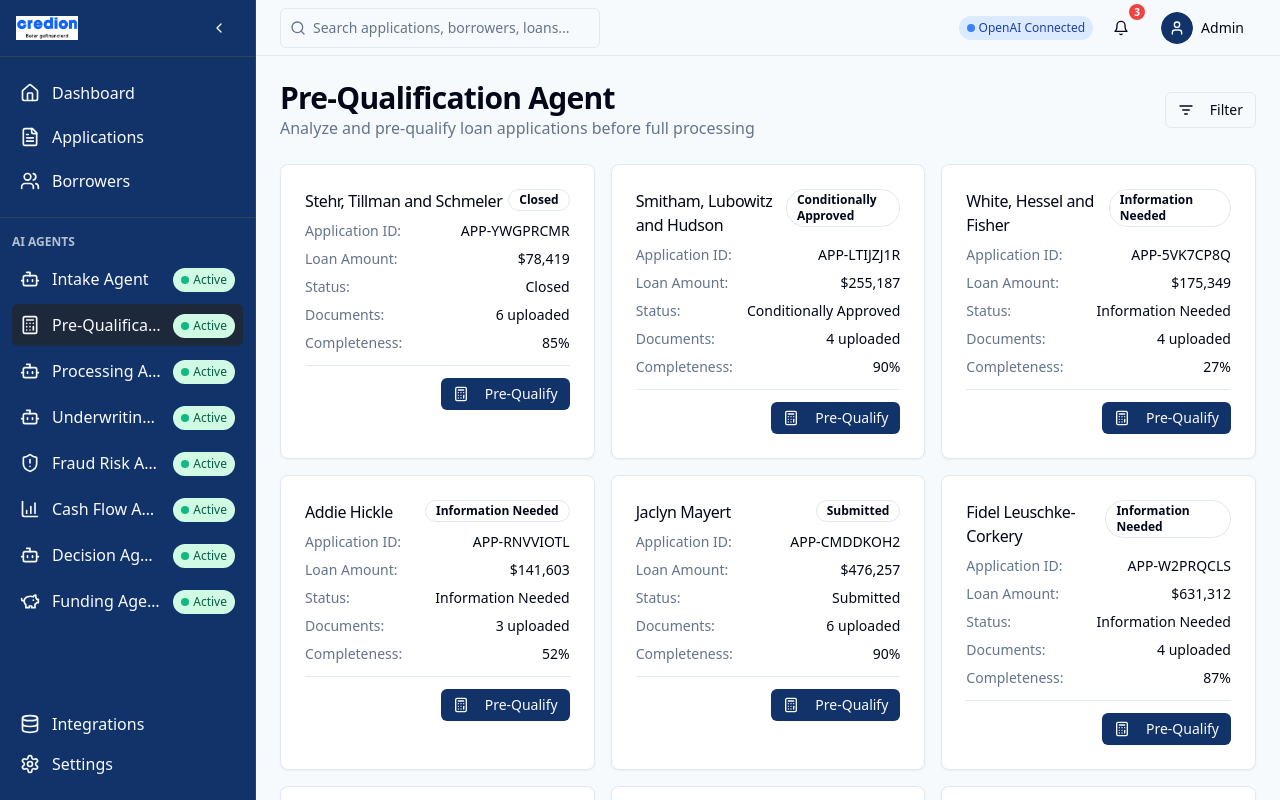
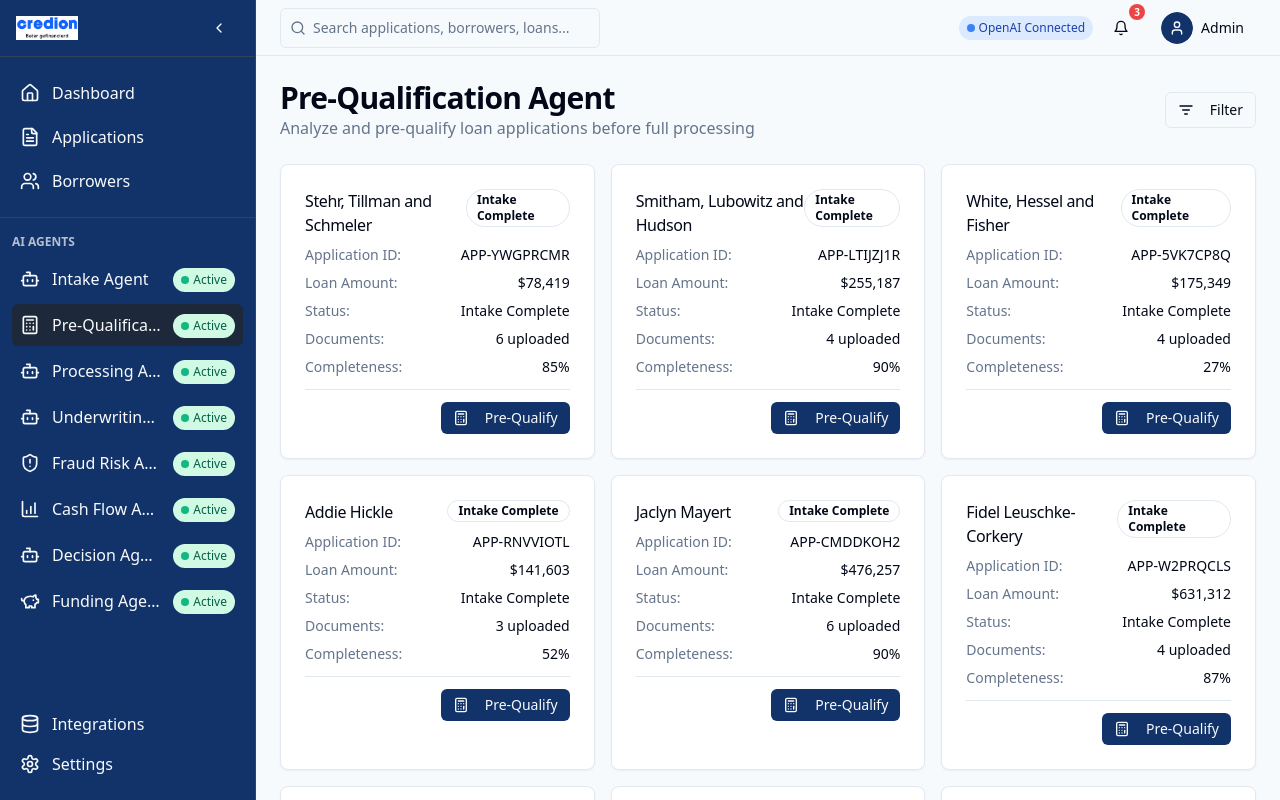
Before and after one commit to monsterindian/originate-ai-agents, a React (Vite) app: page /agents/pre-qualification in a window 1280 px wide. Built offline with nearby package versions, Linux system fonts and the light colour scheme.

Commit message:
Fix: Update pre-qualification status
Update the status of applications under "Pre-qualification" to "Intake complete" in the Pre-qualification agent.

```diff
--- a/src/components/dashboard/StatusDistributionChart.tsx
+++ b/src/components/dashboard/StatusDistributionChart.tsx
@@ -73,7 +73,7 @@ const StatusDistributionChart = ({ data, className }: StatusDistributionChartPro
                 fill="#8884d8"
                 dataKey="value"
                 nameKey="name"
-                label={({ name, percent }) => `${name}: ${(percent * 100).toFixed(0)}%`}
+                label={({ name, percent }) => `${name}: ${Math.round(percent * 100)}%`}
               >
                 {chartData.map((entry, index) => (
                   <Cell key={`cell-${index}`} fill={entry.color} />
@@ -81,7 +81,7 @@ const StatusDistributionChart = ({ data, className }: StatusDistributionChartPro
               </Pie>
               <Tooltip
                 formatter={(value: number, name: string) => [
-                  `${value} applications`, name
+                  `${Math.round(value)} applications`, name
                 ]}
               />
               <Legend
--- a/src/pages/agents/PreQualificationAgent.tsx
+++ b/src/pages/agents/PreQualificationAgent.tsx
@@ -1,4 +1,3 @@
-
 import { useState, useEffect } from "react";
 import { useSearchParams } from "react-router-dom";
 import MainLayout from "@/components/layout/MainLayout";
@@ -33,11 +32,9 @@ const PreQualificationAgent = () => {
     const fetchData = async () => {
       try {
         setIsLoading(true);
-        // Get applications for pre-qualification agent
         const apps = getApplicationsForAgentType('pre-qualification', 50);
         setApplications(apps);
 
-        // If applicationId is provided, fetch that specific application
         if (applicationId) {
           const app = apps.find(a => a.id === applicationId);
           if (app) {
@@ -67,7 +64,6 @@ const PreQualificationAgent = () => {
     setIsProcessing(true);
     setProcessingProgress(0);
 
-    // Simulate processing progress
     const interval = setInterval(() => {
       setProcessingProgress(prev => {
         const newProgress = prev + Math.random() * 10;
@@ -75,8 +71,7 @@ const PreQualificationAgent = () => {
           clearInterval(interval);
           setIsProcessing(false);
 
-          // Create pre-qualification data
-          const preQualificationScore = Math.floor(Math.random() * 40) + 50; // 50-90
+          const preQualificationScore = Math.floor(Math.random() * 40) + 50;
           const scoreLabel = preQualificationScore >= 80
             ? "Excellent"
             : preQualificationScore >= 70
@@ -85,11 +80,9 @@ const PreQualificationAgent = () => {
                 ? "Moderate"
                 : "Fair";
 
-          // Update application with pre-qualification data
           setApplication(prev => {
             if (!prev) return null;
 
-            // Create factors
             const factors: PreQualificationFactor[] = [
               {
                 factor: "Credit Score",
@@ -177,7 +170,6 @@ const PreQualificationAgent = () => {
     return () => clearInterval(interval);
   };
 
-  // Function to get appropriate color based on score
   const getScoreColor = (score: number) => {
     if (score >= 80) return "text-green-600";
     if (score >= 70) return "text-emerald-600";
@@ -187,7 +179,6 @@ const PreQualificationAgent = () => {
     return "text-red-600";
   };
 
-  // Function to get appropriate background color based on score
   const getScoreBgColor = (score: number) => {
     if (score >= 80) return "bg-green-100";
     if (score >= 70) return "bg-emerald-100";
@@ -197,7 +188,6 @@ const PreQualificationAgent = () => {
     return "bg-red-100";
   };
 
-  // Function to get badge variant based on factor impact
   const getFactorBadgeVariant = (impact: "positive" | "negative" | "neutral") => {
     switch (impact) {
       case "positive": return "bg-green-100 text-green-800";
@@ -207,7 +197,6 @@ const PreQualificationAgent = () => {
     }
   };
 
-  // Function to get icon based on factor impact
   const getFactorIcon = (impact: "positive" | "negative" | "neutral") => {
     switch (impact) {
       case "positive": return <ChevronUp className="w-4 h-4 text-green-600" />;
@@ -230,7 +219,6 @@ const PreQualificationAgent = () => {
     );
   }
 
-  // If no application is selected, show the application list
   if (!application) {
     return (
       <MainLayout>
@@ -259,7 +247,7 @@ const PreQualificationAgent = () => {
                         {app.borrower.companyName || `${app.borrower.firstName} ${app.borrower.lastName}`}
                       </CardTitle>
                       <Badge variant="outline">
-                        {app.displayStatus || app.status}
+                        {app.displayStatus}
                       </Badge>
                     </div>
                   </CardHeader>
@@ -275,7 +263,7 @@ const PreQualificationAgent = () => {
                       </div>
                       <div className="flex justify-between">
                         <span className="text-muted-foreground">Status:</span>
-                        <span className="font-medium">{app.displayStatus || app.status}</span>
+                        <span className="font-medium">{app.displayStatus}</span>
                       </div>
                       <div className="flex justify-between">
                         <span className="text-muted-foreground">Documents:</span>
@@ -324,7 +312,6 @@ const PreQualificationAgent = () => {
     );
   }
 
-  // Show selected application details
   return (
     <MainLayout>
       <div className="space-y-6">
@@ -345,7 +332,7 @@ const PreQualificationAgent = () => {
               Back to List
             </Button>
             <Badge variant="outline">
-              {application.displayStatus || application.status}
+              {application.displayStatus}
             </Badge>
 
             <Button
@@ -359,7 +346,6 @@ const PreQualificationAgent = () => {
           </div>
         </div>
 
-        {/* Application Info */}
         <Card>
           <CardHeader className="pb-3">
             <CardTitle className="flex flex-col md:flex-row md:items-center justify-between gap-2">
@@ -414,7 +400,6 @@ const PreQualificationAgent = () => {
                   </div>
                 </div>
 
-                {/* Pre-qualification score summary (if available) */}
                 {application.preQualification && (
                   <div className={`p-4 rounded-md mt-2 ${getScoreBgColor(application.preQualification.score)}`}>
                     <div className="flex flex-col md:flex-row md:items-center justify-between">
@@ -443,7 +428,6 @@ const PreQualificationAgent = () => {
           </CardContent>
         </Card>
 
-        {/* Application Tabs for Details */}
         <Tabs value={activeTab} onValueChange={setActiveTab} className="space-y-4">
           <TabsList className="grid grid-cols-4 md:w-auto md:inline-flex mb-2">
             <TabsTrigger value="overview">Overview</TabsTrigger>
@@ -452,7 +436,6 @@ const PreQualificationAgent = () => {
             <TabsTrigger value="borrower">Borrower</TabsTrigger>
           </TabsList>
 
-          {/* Overview Tab */}
           <TabsContent value="overview" className="space-y-4">
             <div className="grid grid-cols-1 md:grid-cols-2 gap-4">
               <Card>
@@ -576,7 +559,6 @@ const PreQualificationAgent = () => {
             </div>
           </TabsContent>
 
-          {/* Qualification Tab */}
           <TabsContent value="qualification" className="space-y-4">
             {application.preQualification ? (
               <div className="space-y-4">
@@ -704,7 +686,6 @@ const PreQualificationAgent = () => {
             )}
           </TabsContent>
 
-          {/* Documents Tab */}
           <TabsContent value="documents" className="space-y-4">
             <div className="flex items-center justify-between">
               <h2 className="text-xl font-bold tracking-tight">Documents</h2>
@@ -769,7 +750,6 @@ const PreQualificationAgent = () => {
             )}
           </TabsContent>
 
-          {/* Borrower Tab */}
           <TabsContent value="borrower" className="space-y-4">
             <div className="flex items-center justify-between">
               <h2 className="text-xl font-bold tracking-tight">Borrower Information</h2>
--- a/src/services/mock/loanApplicationService.ts
+++ b/src/services/mock/loanApplicationService.ts
@@ -1,4 +1,3 @@
-
 import { faker } from "@faker-js/faker";
 import {
   LoanApplication,
@@ -373,16 +372,12 @@ export const getApplicationsForAgentType = (agentType: string, count: number = 5
         minAppCount
       );
 
-      // Ensure all pre-qualification apps have documents
-      filteredApps = filteredApps.map(app => {
-        if (app.documents.length < 2) {
-          return {
-            ...app,
-            documents: createRandomDocuments(app.id, 3)
-          };
-        }
-        return app;
-      });
+      // Update all pre-qualification apps to have the correct display status
+      filteredApps = filteredApps.map(app => ({
+        ...app,
+        displayStatus: "Intake Complete",
+        documents: app.documents.length < 2 ? createRandomDocuments(app.id, 3) : app.documents
+      }));
       break;
     case "processing":
       // For processing, ensure all applications have "pre_qualification_complete" status
```
